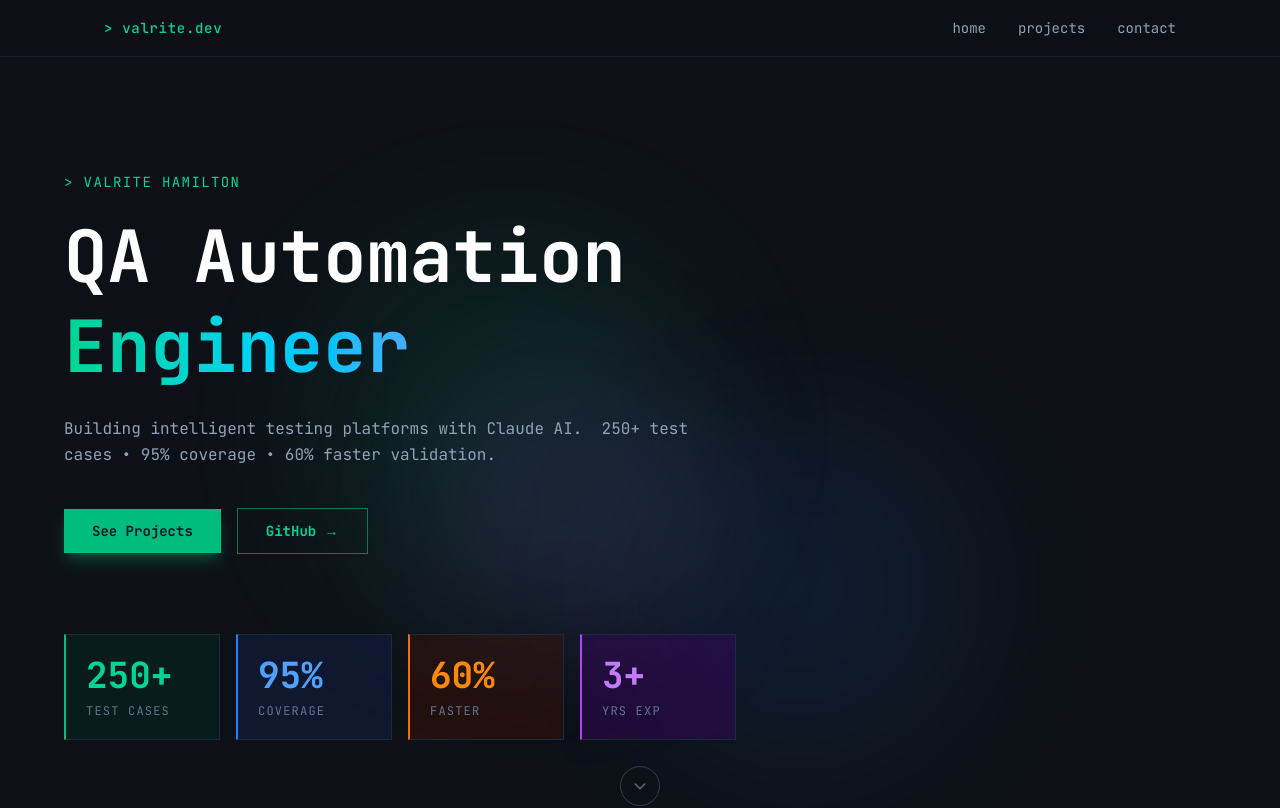
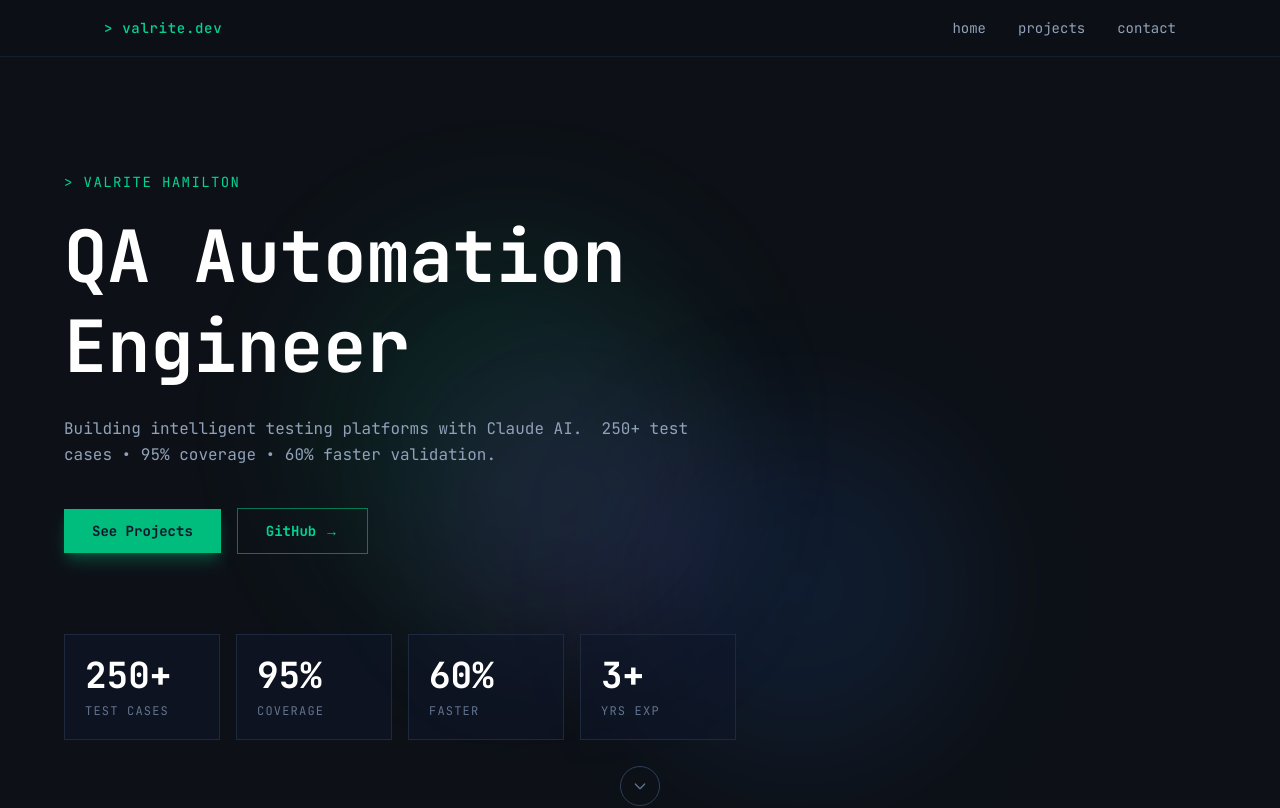
Before and after one commit to Valritehachi/my-portfolio, a Next.js app: page / in a window 1280 px wide. Shown: the top 808 px of the page. Built offline with nearby package versions, Linux system fonts and the light colour scheme.

Commit message:
Make hero heading and stats single consistent white color
Co-Authored-By: Claude Sonnet 4.6 <noreply@anthropic.com>

```diff
--- a/src/components/Hero.tsx
+++ b/src/components/Hero.tsx
@@ -1,10 +1,10 @@
 import Link from "next/link";
 
 const stats = [
-  { value: "250+", label: "TEST CASES", color: "text-emerald-400", border: "border-l-emerald-500", bg: "bg-emerald-950/40" },
-  { value: "95%",  label: "COVERAGE",   color: "text-blue-400",    border: "border-l-blue-500",    bg: "bg-blue-950/40"   },
-  { value: "60%",  label: "FASTER",     color: "text-orange-400",  border: "border-l-orange-500",  bg: "bg-orange-950/40" },
-  { value: "3+",   label: "YRS EXP",    color: "text-purple-400",  border: "border-l-purple-500",  bg: "bg-purple-950/40" },
+  { value: "250+", label: "TEST CASES" },
+  { value: "95%",  label: "COVERAGE"   },
+  { value: "60%",  label: "FASTER"     },
+  { value: "3+",   label: "YRS EXP"    },
 ];
 
 export default function Hero() {
@@ -27,9 +27,7 @@ export default function Hero() {
         {/* Heading */}
         <h1 className="text-4xl sm:text-5xl lg:text-7xl font-bold text-white leading-tight mb-6">
           QA Automation<br />
-          <span className="cursor text-transparent bg-clip-text bg-gradient-to-r from-emerald-400 via-cyan-400 to-blue-400">
-            Engineer
-          </span>
+          <span className="cursor">Engineer</span>
         </h1>
 
         {/* Subtitle */}
@@ -61,9 +59,9 @@ export default function Hero() {
           {stats.map((s) => (
             <div
               key={s.label}
-              className={`${s.bg} border border-slate-800 border-l-2 ${s.border} p-5 flex flex-col gap-2 hover:border-slate-700 transition-colors duration-200`}
+              className="bg-slate-900/50 border border-slate-800 p-5 flex flex-col gap-2 hover:border-slate-600 transition-colors duration-200"
             >
-              <span className={`text-4xl font-bold ${s.color}`}>{s.value}</span>
+              <span className="text-4xl font-bold text-white">{s.value}</span>
               <span className="text-slate-500 text-xs tracking-widest">{s.label}</span>
             </div>
           ))}
```
